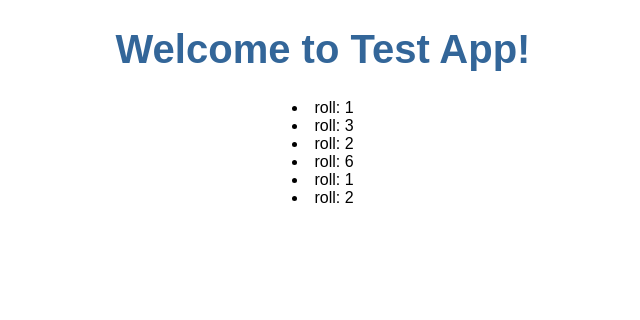
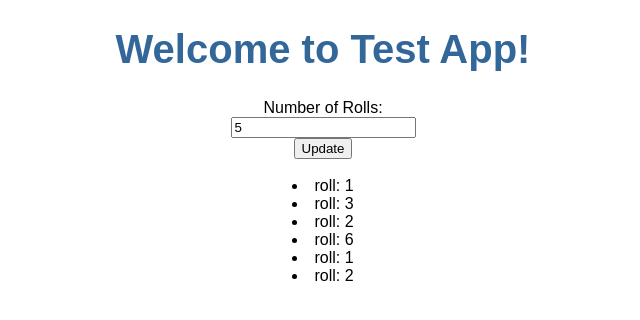
Before and after one commit to seanbfuller/angular2-diceroller, an Angular app: page / in a window 1280 px wide. Shown: the top 320 px of the page, without its empty margins (317-957 px from the left). Built offline with nearby package versions, Linux system fonts and the light colour scheme.

Commit message:
Added number of rolls input and clear command.

```diff
--- a/src/app/app.module.ts
+++ b/src/app/app.module.ts
@@ -1,6 +1,6 @@
 import { BrowserModule } from '@angular/platform-browser';
 import { NgModule } from '@angular/core';
-
+import { FormsModule } from '@angular/forms';
 
 import { AppComponent } from './app.component';
 import { RollsComponent } from './rolls/rolls.component';
@@ -12,7 +12,8 @@ import { RollsService } from './rolls/rolls.service';
     RollsComponent
   ],
   imports: [
-    BrowserModule
+    BrowserModule,
+    FormsModule
   ],
   providers: [RollsService],
   bootstrap: [AppComponent]
--- a/src/app/rolls/rolls.component.html
+++ b/src/app/rolls/rolls.component.html
@@ -1,3 +1,15 @@
+<div class="rolls-form">
+  <div>
+    <label for="numRolls">Number of Rolls:</label><br />
+    <input [(ngModel)]="numRolls" name="numRolls">
+  </div>
+  <div>
+    <button (click)="getRolls()">Update</button>
+  </div>
+</div>
+
+<br />
+
 <div>
   <li *ngFor="let roll of rolls">
     <span>roll: </span>{{roll.roll}}
--- a/src/app/rolls/rolls.component.ts
+++ b/src/app/rolls/rolls.component.ts
@@ -1,5 +1,5 @@
 import { Component, OnInit } from '@angular/core';
-import { Roll } from '../roll'
+import { Roll } from './roll';
 import { RollsService } from './rolls.service';
 
 @Component({
@@ -9,18 +9,24 @@ import { RollsService } from './rolls.service';
 })
 export class RollsComponent implements OnInit {
 
-  rolls: Roll[];
+  rolls: Roll[] = [];
   numRolls: number;
 
-  constructor(private rollsService: RollsService) { }
+  constructor(private rollsService: RollsService) {
+    this.numRolls = 5;
+  }
 
   ngOnInit() {
     this.getRolls();
   }
 
   getRolls(): void {
-    this.numRolls = 5;
+    this.clearRolls();
     this.rolls = this.rollsService.getRolls(this.numRolls);
   }
 
+  clearRolls() {
+    this.rolls.length = 0;
+  }
+
 }
```
